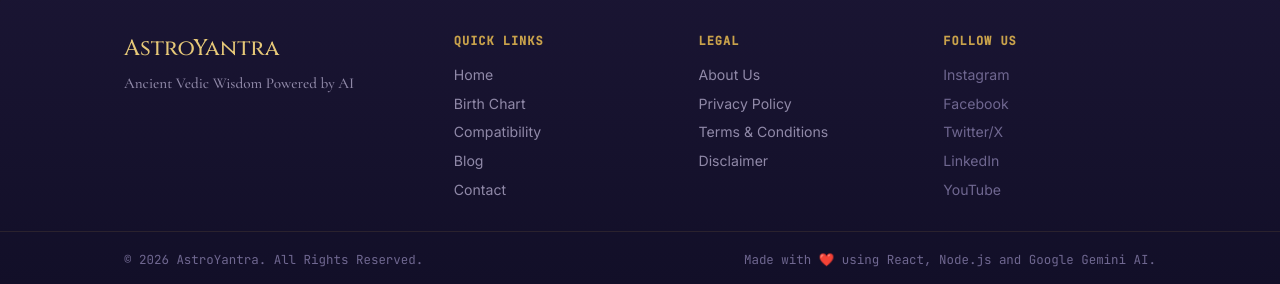
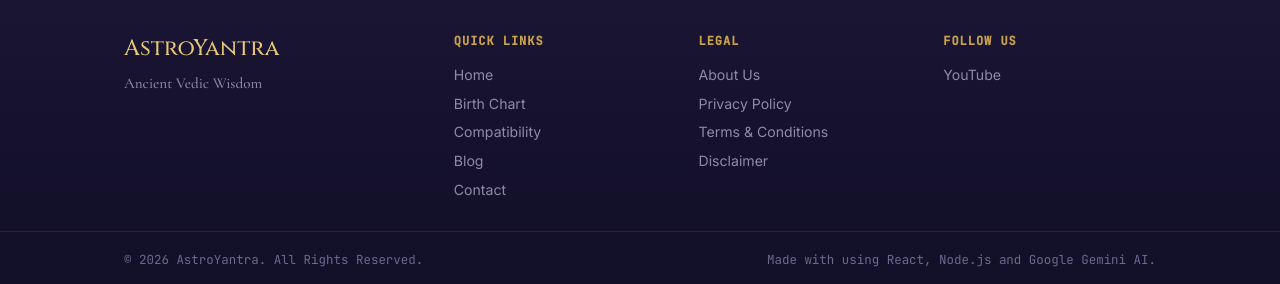
Before and after one commit to Mukunda3187/astroyantra, a React (Vite) app in the folder frontend/: page / in a window 1280 px wide. Shown: the part 1151-1435 px from the top of the page. Built offline with nearby package versions, Linux system fonts and the light colour scheme; no server answers.

Commit message:
Update footer component with new link and tagline
Updated social media links and modified footer tagline.

```diff
--- a/frontend/src/components/Footer.jsx
+++ b/frontend/src/components/Footer.jsx
@@ -1,11 +1,7 @@
 import { Link } from 'react-router-dom';
 
 const SOCIALS = [
-  { label: 'Instagram', href: null },
-  { label: 'Facebook', href: null },
-  { label: 'Twitter/X', href: null },
-  { label: 'LinkedIn', href: null },
-  { label: 'YouTube', href: null },
+  { label: 'YouTube', href: 'https://www.youtube.com/channel/UCHI8_cRMDp4LJJaYkXz5Fbw' },
 ];
 
 export default function Footer() {
@@ -15,7 +11,7 @@ export default function Footer() {
       <div className="container footer-grid">
         <div className="footer-brand">
           <div className="footer-brand-mark">AstroYantra</div>
-          <p className="footer-tagline">Ancient Vedic Wisdom Powered by AI</p>
+          <p className="footer-tagline">Ancient Vedic Wisdom</p>
         </div>
 
         <div className="footer-col">
@@ -58,7 +54,7 @@ export default function Footer() {
       <div className="footer-bottom">
         <div className="container footer-bottom-inner">
           <span>© {year} AstroYantra. All Rights Reserved.</span>
-          <span>Made with ❤️ using React, Node.js and Google Gemini AI.</span>
+          <span>Made with using React, Node.js and Google Gemini AI.</span>
         </div>
       </div>
     </footer>
```
